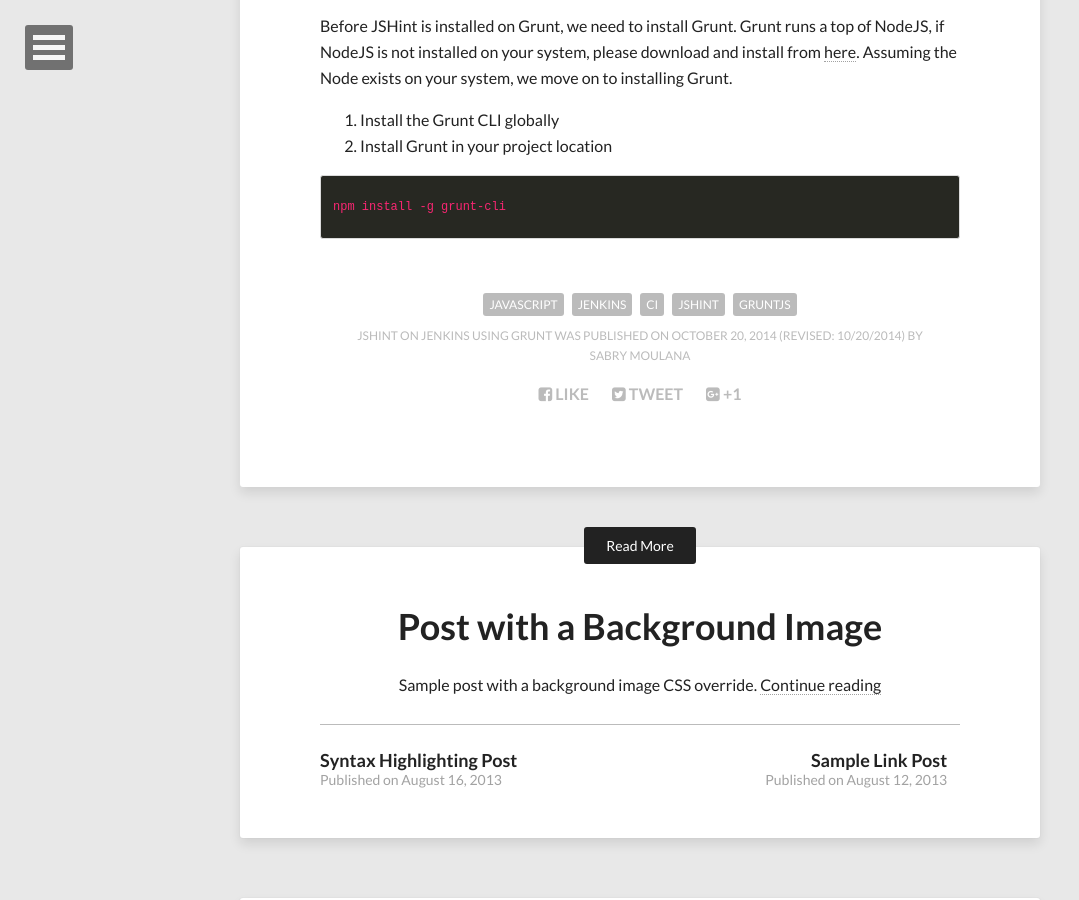
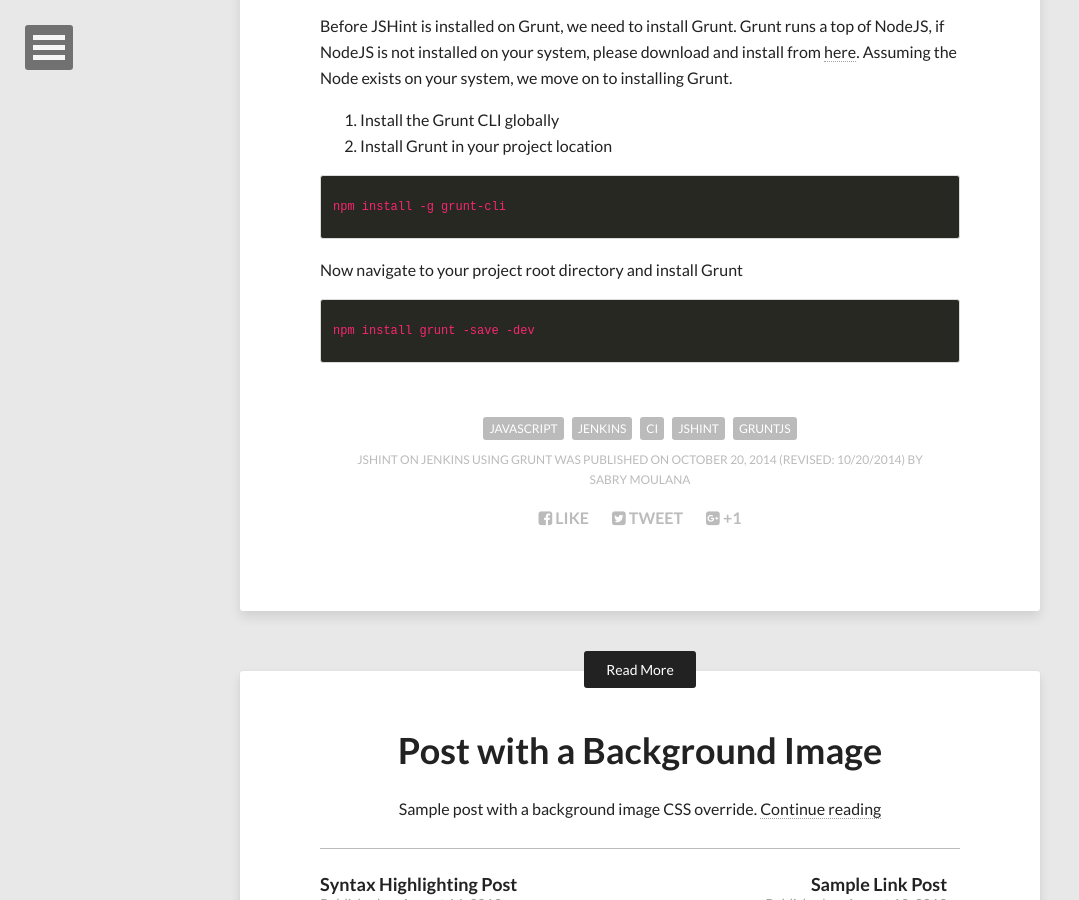
Before and after one commit to halfbakedcookie/halfbakedcookie.github.io, a Jekyll site: the page built from _posts/2014-10-20-JSHint-on-Jenkins-with-Grunt.md, in a window 1280 px wide and 900 px high, scrolled down 929 px. Shown: the whole window, without its empty margins (0-1079 px from the left). Built offline with Jekyll 4.4.1, drawn with Linux system fonts in a browser that asks for light colours; nearby versions of some CDN libraries; comment, search, counter and statistics services are not loaded.

Commit message:
Adding more syntax highlighting

```diff
--- a/_posts/2014-10-20-JSHint-on-Jenkins-with-Grunt.md
+++ b/_posts/2014-10-20-JSHint-on-Jenkins-with-Grunt.md
@@ -34,3 +34,9 @@ Assuming the Node exists on your system, we move on to installing Grunt.
 {% highlight css %}
 npm install -g grunt-cli
 {% endhighlight %}
+
+Now navigate to your project root directory and install Grunt
+
+{% highlight css %}
+npm install grunt -save -dev
+{% endhighlight %}
```
